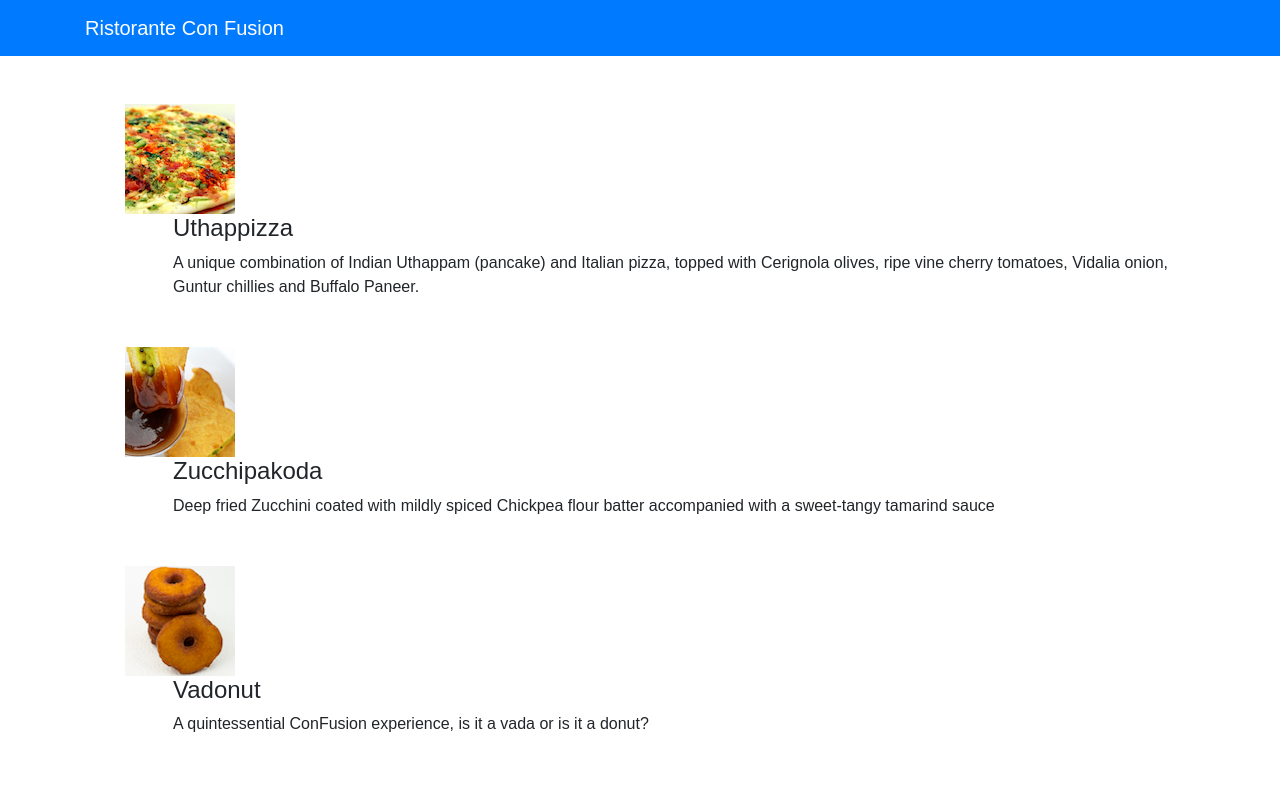
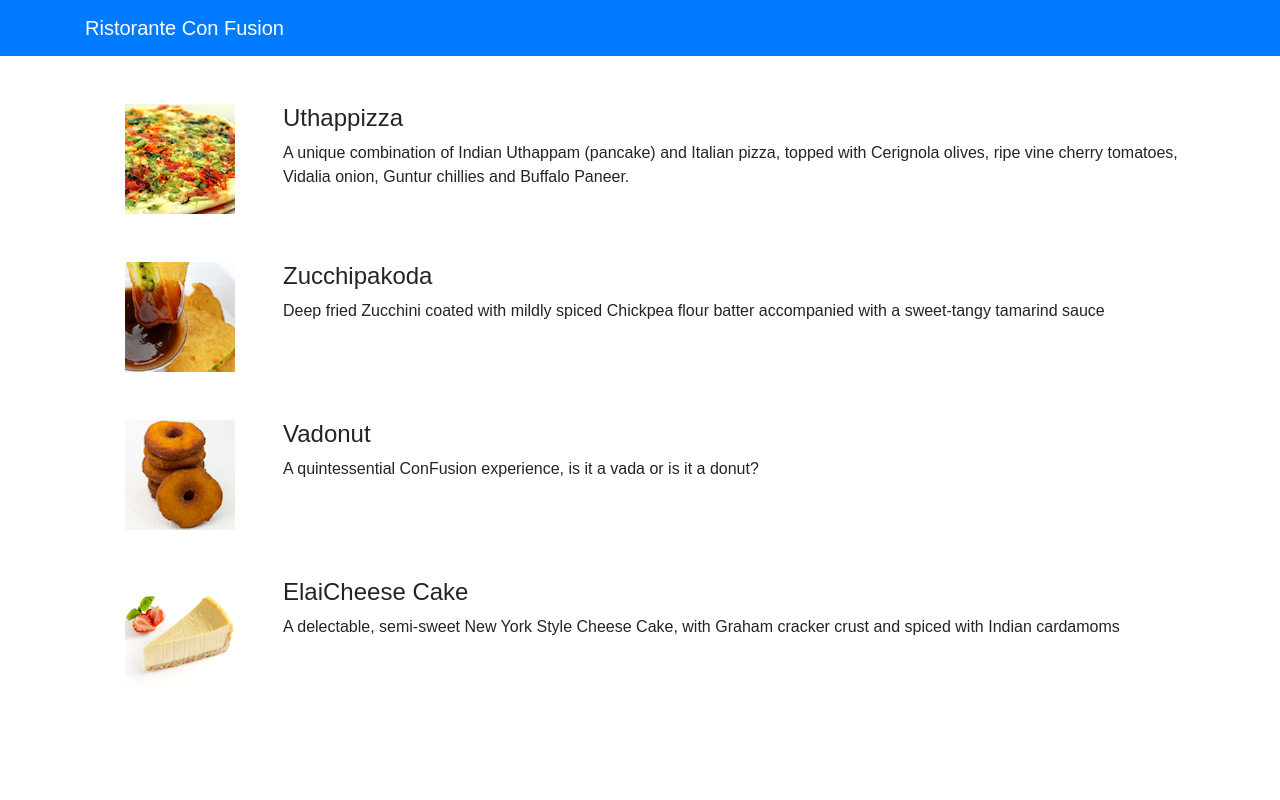
Before and after one commit to SolangeUG/front-end-web-development-with-react, a React (Create React App) app in the folder 01-introduction-to-react/confusion/: page / in a window 1280 px wide. Shown: the top 800 px of the page. Built offline with nearby package versions, Linux system fonts and the light colour scheme.

Commit message:
Fix the way dish descriptions are displayed

```diff
--- a/01-introduction-to-react/confusion/src/components/MenuComponent.js
+++ b/01-introduction-to-react/confusion/src/components/MenuComponent.js
@@ -62,10 +62,10 @@ class Menu extends Component {
             <Media left middle>
               <Media object src={dish.image} alt={dish.name}/>
             </Media>
-          </Media>
-          <Media body className="ml-5">
-            <Media heading>{dish.name}</Media>
-            <p>{dish.description}</p>
+            <Media body className="ml-5">
+              <Media heading>{dish.name}</Media>
+              <p>{dish.description}</p>
+            </Media>
           </Media>
         </div>
       );
```
